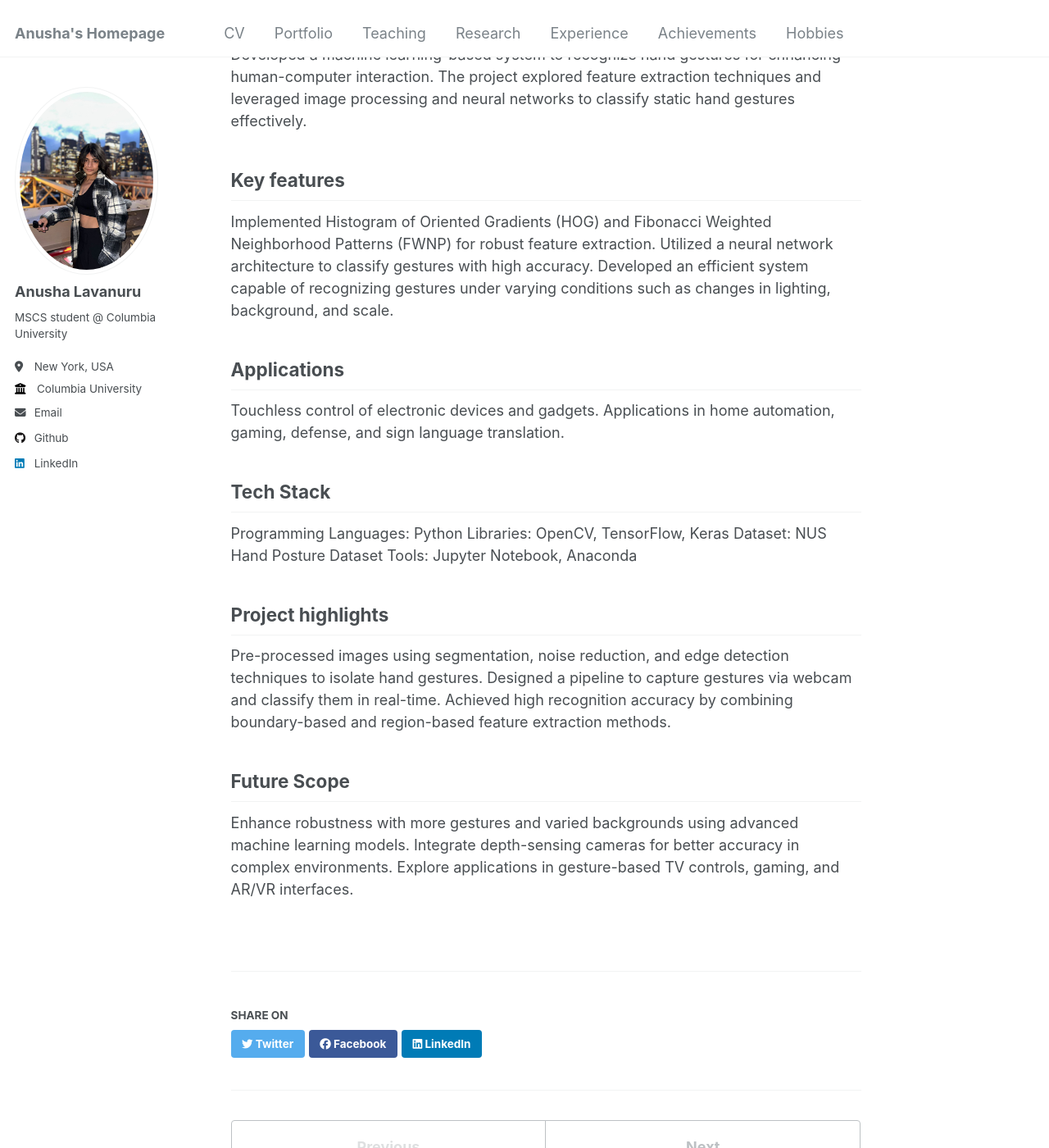
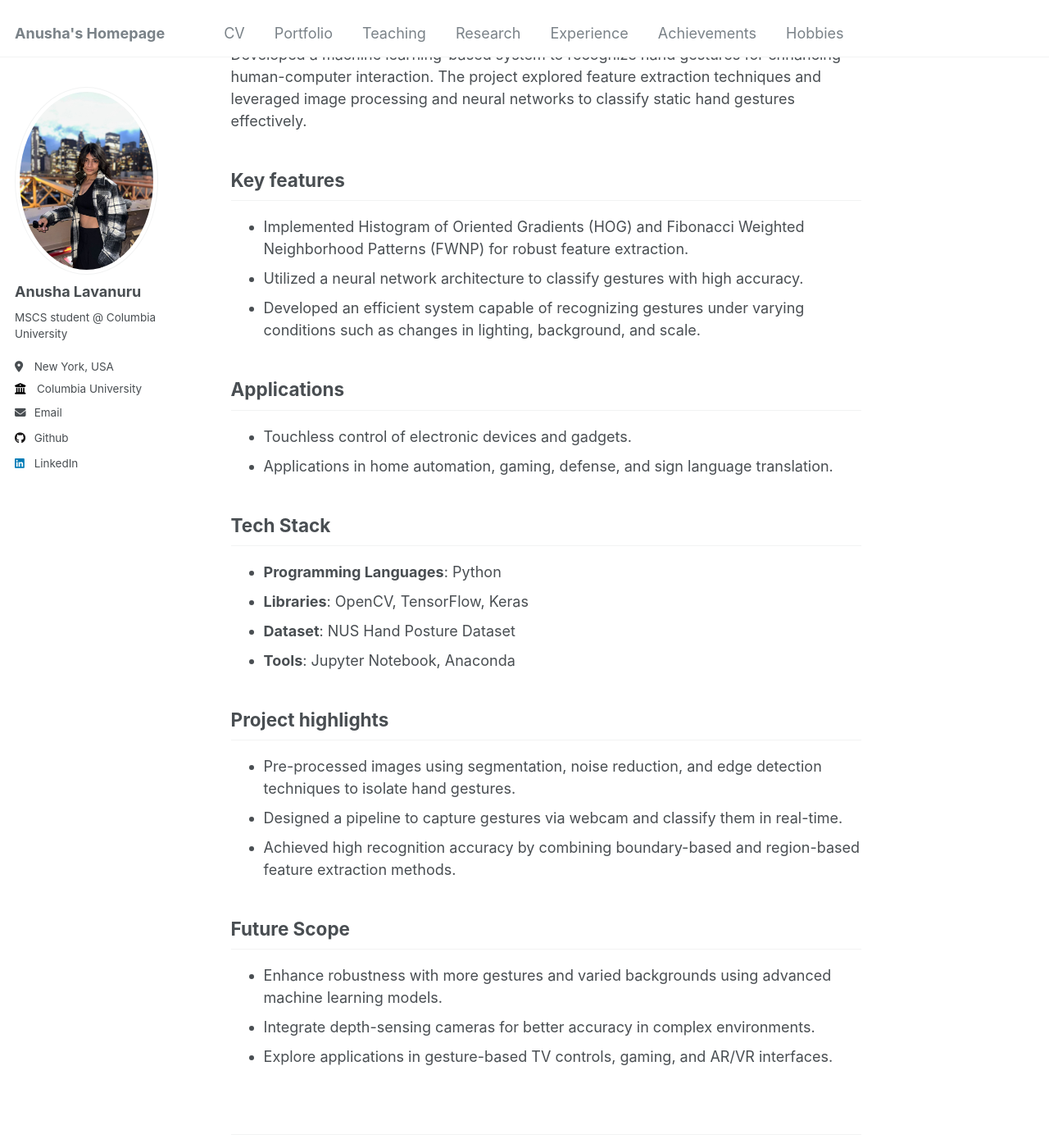
Before and after one commit to AnushaLavanuru5/AnushaL.github.io, a Jekyll site: the page built from _portfolio/portfolio-1.md, in a window 1280 px wide and 1400 px high, scrolled down 245 px. Shown: the whole window at 82% size. Built offline with Jekyll 4.4.1, drawn with Linux system fonts in a browser that asks for light colours; part of the change alters nothing that is shown.

Commit message:
Update portfolio-1.md

```diff
--- a/_portfolio/portfolio-1.md
+++ b/_portfolio/portfolio-1.md
@@ -9,30 +9,30 @@ Developed a machine learning-based system to recognize hand gestures for enhanci
 
 Key features
 ---
-Implemented Histogram of Oriented Gradients (HOG) and Fibonacci Weighted Neighborhood Patterns (FWNP) for robust feature extraction.
-Utilized a neural network architecture to classify gestures with high accuracy.
-Developed an efficient system capable of recognizing gestures under varying conditions such as changes in lighting, background, and scale.
+- Implemented Histogram of Oriented Gradients (HOG) and Fibonacci Weighted Neighborhood Patterns (FWNP) for robust feature extraction.
+- Utilized a neural network architecture to classify gestures with high accuracy.
+- Developed an efficient system capable of recognizing gestures under varying conditions such as changes in lighting, background, and scale.
 
 Applications
 ---
-Touchless control of electronic devices and gadgets.
-Applications in home automation, gaming, defense, and sign language translation.
+- Touchless control of electronic devices and gadgets.
+- Applications in home automation, gaming, defense, and sign language translation.
 
 Tech Stack
 ---
-Programming Languages: Python
-Libraries: OpenCV, TensorFlow, Keras
-Dataset: NUS Hand Posture Dataset
-Tools: Jupyter Notebook, Anaconda
+- **Programming Languages**: Python
+- **Libraries**: OpenCV, TensorFlow, Keras
+- **Dataset**: NUS Hand Posture Dataset
+- **Tools**: Jupyter Notebook, Anaconda
 
 Project highlights
 ---
-Pre-processed images using segmentation, noise reduction, and edge detection techniques to isolate hand gestures.
-Designed a pipeline to capture gestures via webcam and classify them in real-time.
-Achieved high recognition accuracy by combining boundary-based and region-based feature extraction methods.
+- Pre-processed images using segmentation, noise reduction, and edge detection techniques to isolate hand gestures.
+- Designed a pipeline to capture gestures via webcam and classify them in real-time.
+- Achieved high recognition accuracy by combining boundary-based and region-based feature extraction methods.
 
 Future Scope
 ---
-Enhance robustness with more gestures and varied backgrounds using advanced machine learning models.
-Integrate depth-sensing cameras for better accuracy in complex environments.
-Explore applications in gesture-based TV controls, gaming, and AR/VR interfaces.
+- Enhance robustness with more gestures and varied backgrounds using advanced machine learning models.
+- Integrate depth-sensing cameras for better accuracy in complex environments.
+- Explore applications in gesture-based TV controls, gaming, and AR/VR interfaces.
```
